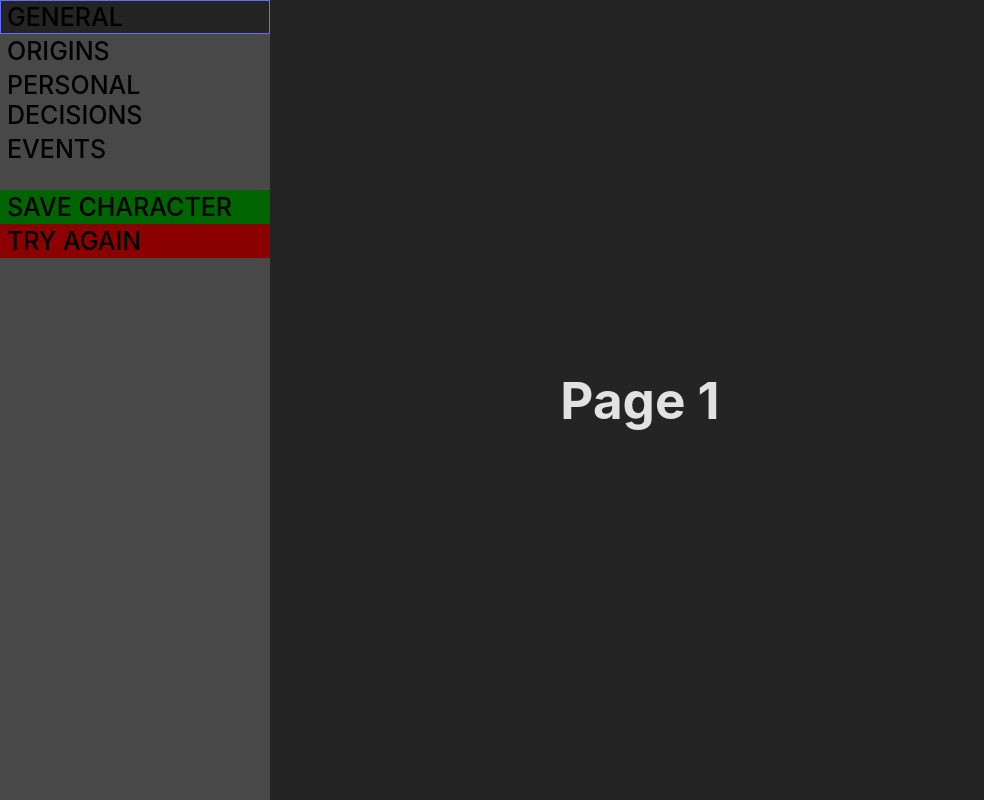
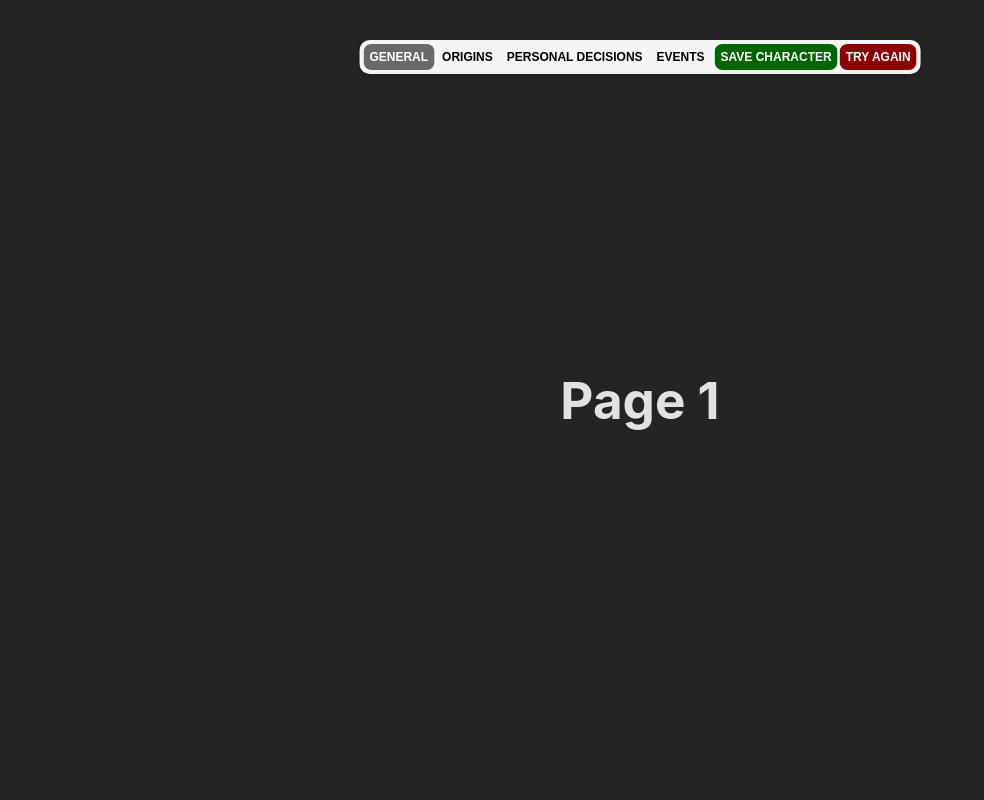
Before and after one commit to BolleA7X/xgte-pc-generator, a React (Vite) app: page / in a window 1280 px wide. Both pictures are taken after a click on the button "GENERATE". Shown: the whole page, without its empty margins (0-984 px from the left). Built offline with nearby package versions, Linux system fonts and the light colour scheme.

Commit message:
Edited the sidebar to be a top navbar

```diff
--- a/src/view/character.tsx
+++ b/src/view/character.tsx
@@ -2,7 +2,7 @@ import { useState, useContext } from "react";
 import { LanguageContext } from '../context'
 import './view.css'
 
-type SidebarProps = {
+type NavbarProps = {
   selected: number;
   setSelected: (id: React.SetStateAction<number>) => void;
   reset: () => void;
@@ -13,29 +13,29 @@ type CharacterViewProps = {
   reset: () => void;
 }
 
-function SideBar(props: SidebarProps) {
+function Navbar(props: NavbarProps) {
   const languageFile = useContext(LanguageContext);
 
   return (
     <>
       <div className="sidebar">
-        <button className="tab" style={props.selected === 0 ? {backgroundColor: "#242424"} : {}} onClick={() => props.setSelected(0)}>
+        <button className={props.selected === 0 ? "tab selectedTab" : "tab unselectedTab"} onClick={() => props.setSelected(0)}>
           {languageFile.ui.commands["@general-tab"]}
-        </button><br></br>
-        <button className="tab" style={props.selected === 1 ? {backgroundColor: "#242424"} : {}} onClick={() => props.setSelected(1)}>
+        </button>
+        <button className={props.selected === 1 ? "tab selectedTab" : "tab unselectedTab"} onClick={() => props.setSelected(1)}>
           {languageFile.ui.commands["@origins-tab"]}
-        </button><br></br>
-        <button className="tab" style={props.selected === 2 ? {backgroundColor: "#242424"} : {}} onClick={() => props.setSelected(2)}>
+        </button>
+        <button className={props.selected === 2 ? "tab selectedTab" : "tab unselectedTab"} onClick={() => props.setSelected(2)}>
           {languageFile.ui.commands["@decisions-tab"]}
-        </button><br></br>
-        <button className="tab" style={props.selected === 3 ? {backgroundColor: "#242424"} : {}} onClick={() => props.setSelected(3)}>
+        </button>
+        <button className={props.selected === 3 ? "tab selectedTab" : "tab unselectedTab"} onClick={() => props.setSelected(3)}>
           {languageFile.ui.commands["@events-tab"]}
-        </button><br></br>
+        </button>
         <br></br>
-        <button id="saveButton" className="tab">
+        <button id="saveButton" className="tab characterButton">
           {languageFile.ui.commands["@save-button"]}
-        </button><br></br>
-        <button id="resetButton" className="tab" onClick={() => props.reset()}>
+        </button>
+        <button id="resetButton" className="tab characterButton" onClick={() => props.reset()}>
           {languageFile.ui.commands["@retry-button"]}
         </button>
       </div>
@@ -55,7 +55,7 @@ function CharacterView(props: CharacterViewProps) {
 
   return (
     <>
-      <SideBar selected={selected} setSelected={setSelected} reset={props.reset}></SideBar>
+      <Navbar selected={selected} setSelected={setSelected} reset={props.reset}></Navbar>
       {pages[selected]}
     </>
   )
--- a/src/view/view.css
+++ b/src/view/view.css
@@ -14,18 +14,45 @@ select {
 }
 
 .sidebar {
-  position: absolute;
-  left: 0;
-  top: 0;
-  height: 100%;
-  background-color: #484848;
+  /* Positioning */
+  background-color: whitesmoke;
+  position: fixed;
+  top: 5%;
+  left: 50%;
+  transform: translateX(-50%);
+  z-index: 1000;
+
+  /* Content centering */
+  display: flex;
+  justify-content: space-between;
+  align-items: center;
+  gap: 2px;
+
+  /* Rounded border */
+  border-radius: 10px;
+  box-shadow: 0 2px 5px rgba(0, 0, 0, 0.2);
+  padding: .3%;
 }
 
 .tab {
-  width: 270px;
-  background-color: #484848;
-  text-align: left;
-  border-radius: 0%;
+  font-family: Arial, Helvetica, sans-serif;
+  font-size: 12px;
+  font-weight: bold;
+  padding: 5px;
+}
+
+.unselectedTab {
+  background-color: transparent;
+  color: black;
+}
+
+.selectedTab {
+  background-color: dimgrey;
+  color: white;
+}
+
+.characterButton {
+  color: white;
 }
 
 #saveButton {
```
